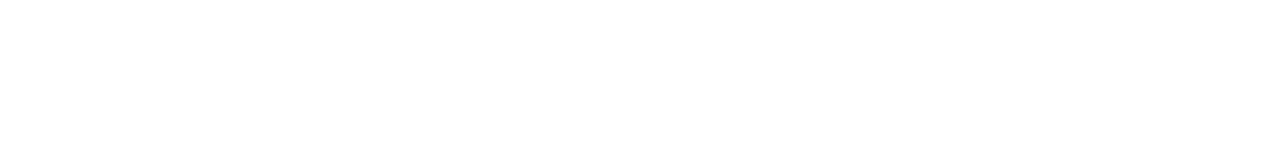
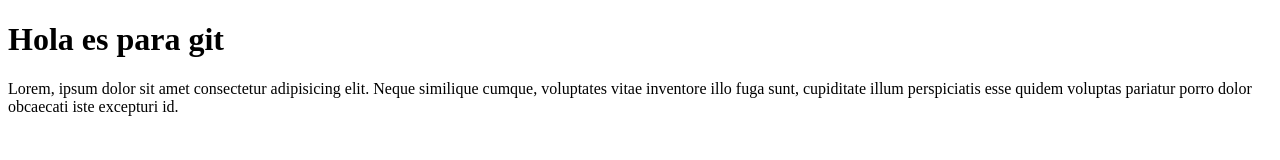
Before and after one commit to Aaron-dust/Trabajos-B, a plain HTML site: page index.html in a window 1280 px wide. Drawn offline with Linux system fonts and the light colour scheme.

Commit message:
commint 2: Segunda prueba

```diff
--- a/index.html
+++ b/index.html
@@ -7,6 +7,9 @@
     <link rel="stylesheet" href="stylo/stylos.css">
 </head>
 <body>
+    <h1>Hola es para git</h1>
+    <p>Lorem, ipsum dolor sit amet consectetur adipisicing elit. Neque similique cumque, voluptates vitae inventore illo fuga sunt, cupiditate illum
+        perspiciatis esse quidem voluptas pariatur porro dolor obcaecati iste excepturi id.</p>
 
 
 
```
